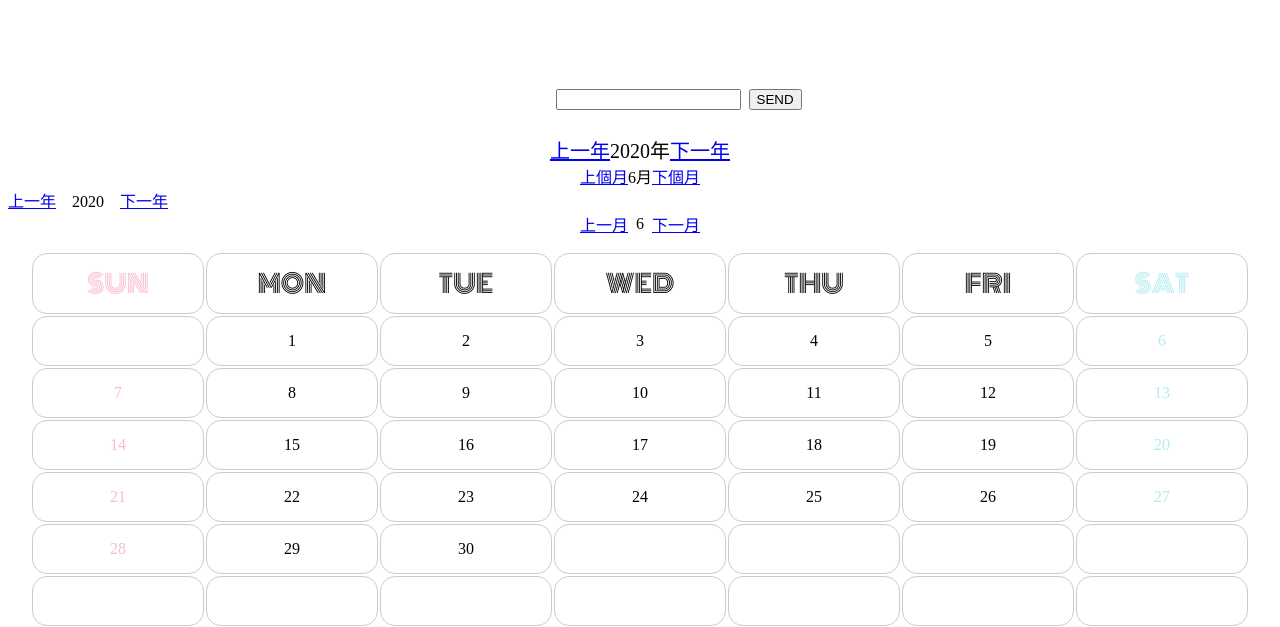
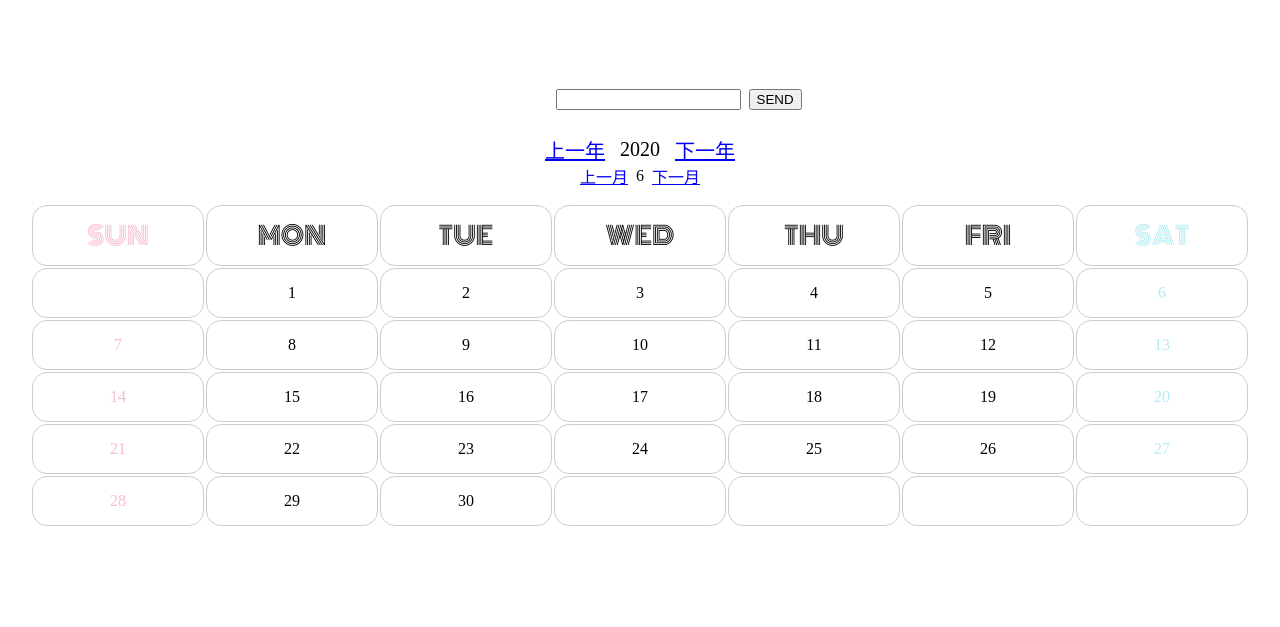
Before and after one commit to wdaweb/calendar-shushu7337, a PHP site: page /calendartest.php in a window 1280 px wide. Shown: the top 627 px of the page. Run offline with PHP 8.4, Linux system fonts and the light colour scheme; some web fonts are replaced.

Commit message:
初體完成

```diff
--- a/calendartest.php
+++ b/calendartest.php
@@ -97,25 +97,14 @@ if ($month > 12) {
 
 ?>
 <div class="introy">
-<?php
-echo "<a href=calendartest.php?year=" . ($year - 1) . "&month=" . $month . ">上一年</a>" . $year . "年<a href=calendartest.php?year=" .  ($year + 1) . "&month=" . $month . ">下一年</a>";
-?>
-</div>
-
-<div class="introm">
-<?php
-echo "<a href=calendartest.php?month=" . ($month - 1) . "& year=" . $year . ">上個月</a>" . $month . "月<a href=calendartest.php?month=" . ($month + 1) . "&year=" . $year . ">下個月</a>";
-?>
-</div>
-
-<a href="calendartest.php?year=<?= $year - 1;?>?month=<?= $month?>">上一年</a>
+<a href="calendartest.php?year=<?= $year - 1;?>&month=<?= $month?>">上一年</a>
 <span>&nbsp&nbsp&nbsp<?= $year; ?>&nbsp&nbsp&nbsp</span>
-<a href="calendartest.php?year=<?= $year + 1;?>?month=<?= $month?>">下一年</a>
+<a href="calendartest.php?year=<?= $year + 1;?>&month=<?= $month?>">下一年</a>
 </div>
 <div class="introm">
-<a href="calendartest.php?month=<?= $month -1 ?>?year=<?= $year?>">上一月</a>
+<a href="calendartest.php?month=<?= $month -1 ?>&year=<?= $year?>">上一月</a>
 <span>&nbsp&nbsp<?= $month; ?>&nbsp&nbsp</span>
-<a href="calendartest.php?month=<?= $month +1 ?>?year=<?= $year?>">下一月</a>
+<a href="calendartest.php?month=<?= $month +1 ?>&year=<?= $year?>">下一月</a>
 
 </div>
 <div class="calendar">
@@ -136,9 +125,10 @@ echo "<a href=calendartest.php?month=" . ($month - 1) . "& year=" . $year . ">
         $firstDay = date("$year-$month-01");
         $firstDayWeek = date("w", strtotime($firstDay)); //第一天
         $WeekDays = date("t", strtotime($firstDay));  //總天數
-        // 空白天數加上總天數除七
+        $spaceDay=ceil(($firstDayWeek + $WeekDays) / 7);
+
         if (date("Y", strtotime($firstDay)))
-            for ($i = 0; $i < 6; $i++) {
+            for ($i = 0; $i < $spaceDay; $i++) {
                 echo "<tr>";
                 for ($j = 0; $j < 7; $j++) {
                     if ($i == 0 && $j < $firstDayWeek) {
```
